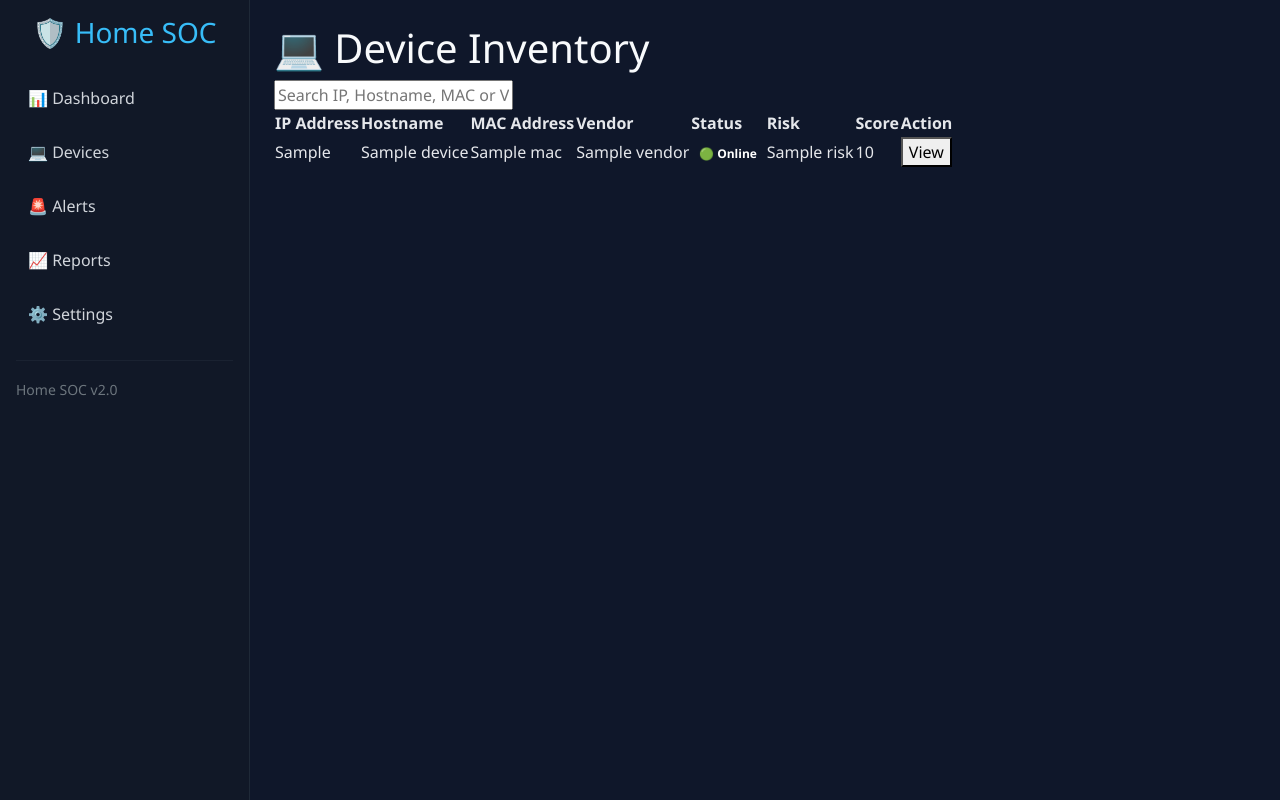
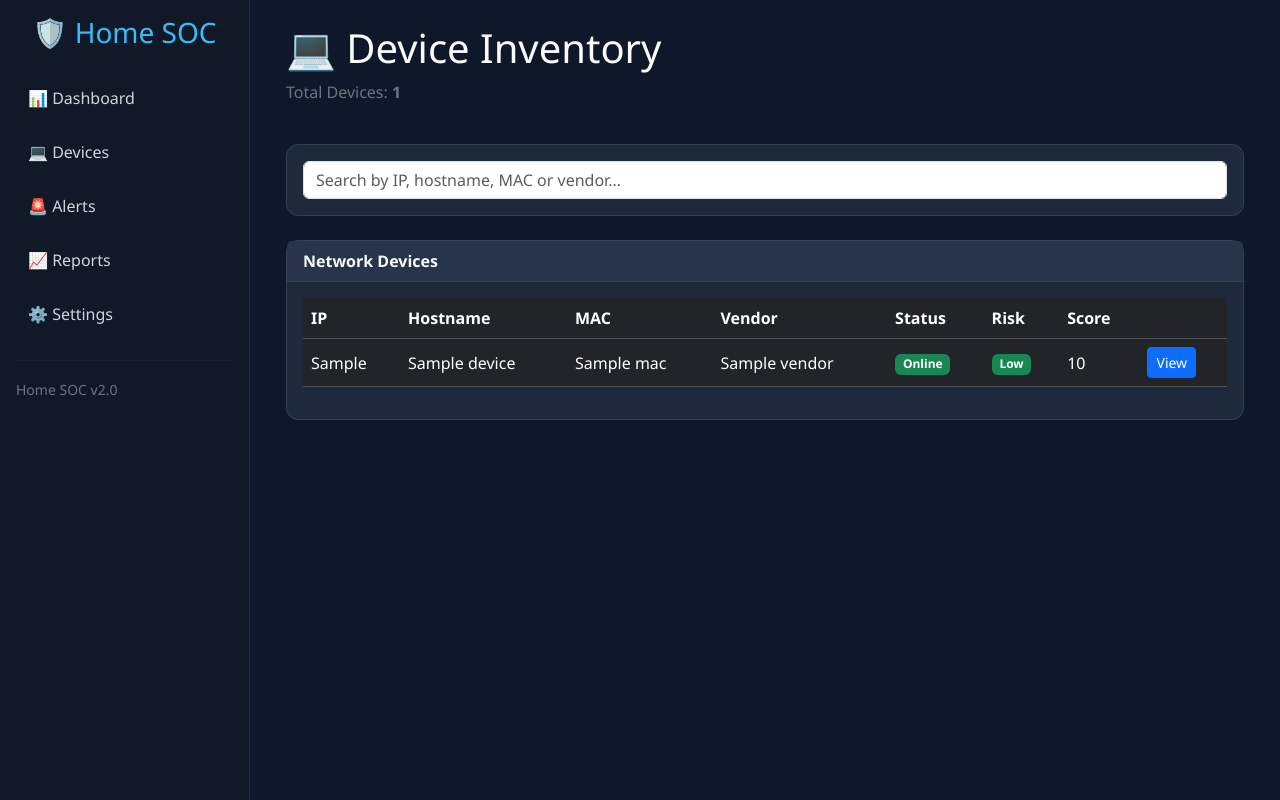
Before and after one commit to kin0ti/home_soc, a Flask app: template python/dashboard/templates/devices.html in a window 1280 px wide. Run offline with Flask 3, Linux system fonts and the light colour scheme; the template is opened without the code that fills it: most values are stand-ins (such as "Sample title", 1, 10 or a date in 2020).

Commit message:
Phase 9.4 - Professional device inventory

```diff
--- a/python/dashboard/templates/devices.html
+++ b/python/dashboard/templates/devices.html
@@ -2,28 +2,64 @@
 
 {% block content %}
 
+<div class="container-fluid">
+
+    <div class="d-flex justify-content-between align-items-center mb-4">
+
+        <div>
+
             <h1>💻 Device Inventory</h1>
 
+            <p class="text-secondary">
+                Total Devices: <strong>{{ devices|length }}</strong>
+            </p>
+
+        </div>
+
+    </div>
+
+    <div class="card mb-4">
+
+        <div class="card-body">
+
             <input
+                class="form-control"
                 type="text"
                 id="searchInput"
-placeholder="Search IP, Hostname, MAC or Vendor..."
+                placeholder="Search by IP, hostname, MAC or vendor..."
                 onkeyup="searchTable()">
 
-<table id="deviceTable">
+        </div>
+
+    </div>
+
+    <div class="card">
+
+        <div class="card-header">
+
+            Network Devices
+
+        </div>
+
+        <div class="card-body">
+
+            <div class="table-responsive">
+
+                <table class="table table-dark table-hover align-middle"
+                       id="deviceTable">
 
                     <thead>
 
                         <tr>
 
-            <th>IP Address</th>
+                            <th>IP</th>
                             <th>Hostname</th>
-            <th>MAC Address</th>
+                            <th>MAC</th>
                             <th>Vendor</th>
                             <th>Status</th>
                             <th>Risk</th>
                             <th>Score</th>
-            <th>Action</th>
+                            <th></th>
 
                         </tr>
 
@@ -47,14 +83,14 @@ onkeyup="searchTable()">
 
                             {% if device["status"]=="Online" %}
 
-                    <span class="badge online">
-                        🟢 Online
+                                <span class="badge bg-success">
+                                    Online
                                 </span>
 
                             {% else %}
 
-                    <span class="badge offline">
-                        🔴 Offline
+                                <span class="badge bg-secondary">
+                                    Offline
                                 </span>
 
                             {% endif %}
@@ -63,43 +99,40 @@ onkeyup="searchTable()">
 
                         <td>
 
-                {% if device["risk"]=="Low" %}
+                            {% if device["risk"]=="High" %}
 
-                    <span class="badge low">
-                        🟢 Low
+                                <span class="badge bg-danger">
+                                    High
                                 </span>
 
                             {% elif device["risk"]=="Medium" %}
 
-                    <span class="badge medium">
-                        🟡 Medium
-                    </span>
-
-                {% elif device["risk"]=="High" %}
-
-                    <span class="badge high">
-                        🔴 High
+                                <span class="badge bg-warning text-dark">
+                                    Medium
                                 </span>
 
                             {% else %}
 
-                    {{ device["risk"] }}
+                                <span class="badge bg-success">
+                                    Low
+                                </span>
 
                             {% endif %}
 
                         </td>
 
-            <td>{{ device["score"] }}</td>
+                        <td>
+
+                            {{ device["score"] }}
+
+                        </td>
 
                         <td>
 
-                <a href="/device/{{ device['id'] }}">
-
-                    <button class="view-btn">
+                            <a href="/device/{{ device['id'] }}"
+                               class="btn btn-sm btn-primary">
 
                                 View
-
-                    </button>
 
                             </a>
 
@@ -113,15 +146,23 @@ onkeyup="searchTable()">
 
                 </table>
 
+            </div>
+
+        </div>
+
+    </div>
+
+</div>
+
 <script>
 
-function searchTable(){
+function searchTable() {
 
-    let input=document.getElementById("searchInput");
+    let input = document.getElementById("searchInput");
 
-    let filter=input.value.toUpperCase();
+    let filter = input.value.toUpperCase();
 
-    let rows=document.querySelectorAll("#deviceTable tbody tr");
+    let rows = document.querySelectorAll("#deviceTable tbody tr");
 
     rows.forEach(function(row){
 
```
Lines whose indentation alone changed are shown as unchanged.
